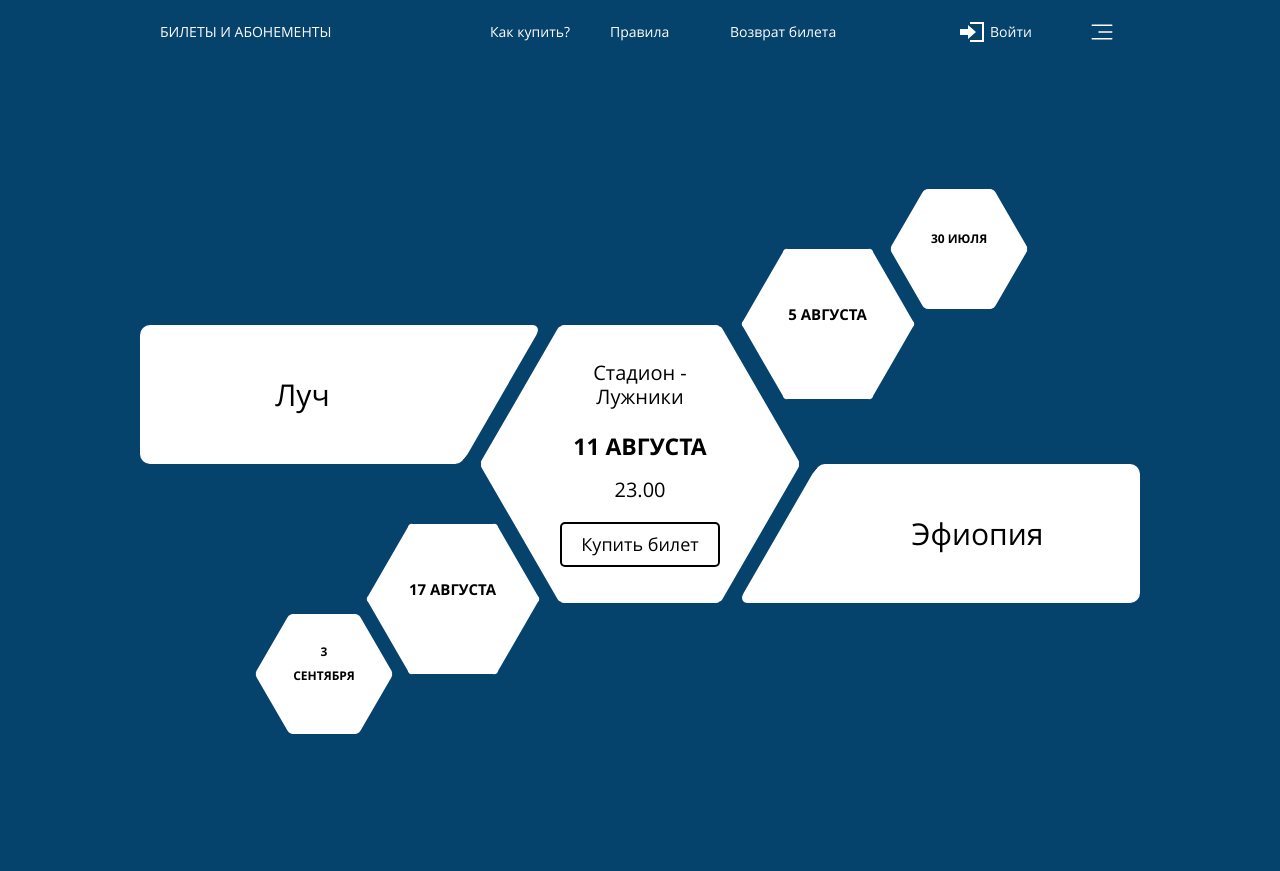
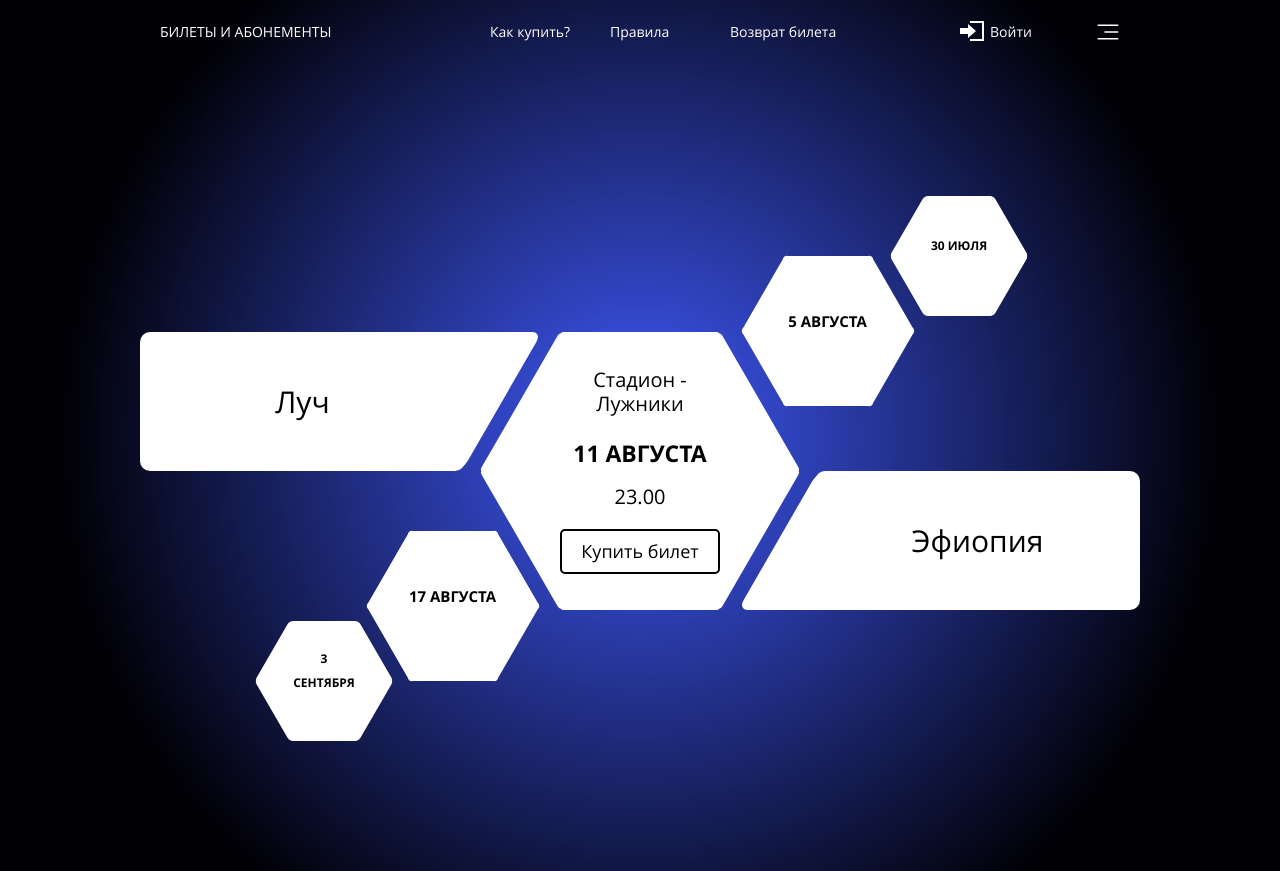
Before and after one commit to mikhailkaryamin/test-infomatika, a React app: page / in a window 1280 px wide. Built offline with nearby package versions, Linux system fonts and the light colour scheme.

Commit message:
style-css(base, button-buy, header-link, hexagon, logo): add new styles

```diff
--- a/public/index.html
+++ b/public/index.html
@@ -10,10 +10,10 @@
   <div class="visually-hidden">
     <!-- inject:svg -->
     <svg xmlns="http://www.w3.org/2000/svg" xmlns:xlink="http://www.w3.org/1999/xlink">
-    <symbol id="sign-in" viewBox="0 0 24 24">
+    <symbol id="sign-in" viewBox="0 0 24 24" fill="currentColor">
       <path d="M8 9v-4l8 7-8 7v-4h-8v-6h8zm2-7v2h12v16h-12v2h14v-20h-14z"/>
     </symbol>
-    <symbol id="menu" viewBox="0 0 32 32">
+    <symbol id="menu" viewBox="0 0 32 32" fill="currentColor">
       <g>
         <path d="M29,6H3A1,1,0,0,0,3,8H29a1,1,0,0,0,0-2Z"/>
         <path d="M30,17H29a1,1,0,0,0,0-2H12a1,1,0,0,0,0,2Z"/>
--- a/src/components/app.jsx
+++ b/src/components/app.jsx
@@ -7,10 +7,10 @@ import Main from './main';
 
 function App() {
   return (
-    <div className="bg">
+    <>
       <Header />
       <Main />
-    </div>
+    </>
   );
 }
 
--- a/src/components/header.jsx
+++ b/src/components/header.jsx
@@ -31,7 +31,7 @@ function getMarkupUserMenu() {
     USER_NAVIGATION_ITEMS.map((item) => (
       <li key={item.prefix} className={`user-navigation__item user-navigation__item--${item.prefix}`}>
         <a href="/" className={`header-link user-navigation__link user-navigation__link--${item.prefix}`}>
-          <svg className="header-link__icon user-navigation__sign-in-icon" width="24" height="24" viewBox="0 0 24 24">
+          <svg className={`header-link__icon user-navigation__${item.prefix}-icon`} width="24" height="24" viewBox="0 0 24 24">
             <use xlinkHref={`#${item.prefix}`} />
           </svg>
           <span className={item.isHiddenTitle ? 'visually-hidden' : ''}>
--- a/src/styles/base.scss
+++ b/src/styles/base.scss
@@ -44,7 +44,8 @@ body {
   line-height: 24px;
   letter-spacing: normal;
   text-align: left;
-  background: #05426C;
+  background: rgb(63,89,251);
+  background: radial-gradient(circle, rgba(63,89,251,1) 0%, rgba(1,0,5,1) 75%);
 }
 
 a {
--- a/src/styles/button-buy.scss
+++ b/src/styles/button-buy.scss
@@ -4,11 +4,12 @@
   border: 2px solid;
   border-radius: 5px;
   background: none;
-  transition: color 500ms ease, text-shadow 500ms ease;
+  transition: color 500ms ease, background-color 500ms ease;
   cursor: pointer;
 }
 
 .button-buy:hover {
-  color: #ff0000;
-  text-shadow: 0 0 10px white;
+  color: #fff;
+  border-color: #05426C;
+  background-color: #05426C;
 }
--- a/src/styles/header-link.scss
+++ b/src/styles/header-link.scss
@@ -2,11 +2,6 @@
 
   &:hover {
     color: red;
-    transition: color 500ms ease, text-shadow 500ms ease;
+    transition: color 500ms ease;
   }
 }
-
-.header-link:hover > .header-link__icon {
-  fill: red;
-  transition: color 500ms ease, text-shadow 500ms ease;
-}
--- a/src/styles/hexagon.scss
+++ b/src/styles/hexagon.scss
@@ -3,6 +3,7 @@
   display: flex;
   justify-content: center;
   flex: 1 100%;
+  cursor: pointer;
 }
 
 .hexagon {
--- a/src/styles/logo.scss
+++ b/src/styles/logo.scss
@@ -1,5 +1,5 @@
 .logo {
   width: 220px;
-  padding: 20px 20px;
+  padding: 20px;
   text-transform: uppercase;
 }
--- a/src/styles/user-navigation.scss
+++ b/src/styles/user-navigation.scss
@@ -23,10 +23,6 @@
 
 .user-navigation__sign-in-icon {
   position: absolute;
+  top: -3px;
   left: 0;
-  fill: #ffffff;
 }
-
-.user-navigation__menu-icon {
-  fill: #ffffff;
-}
```
